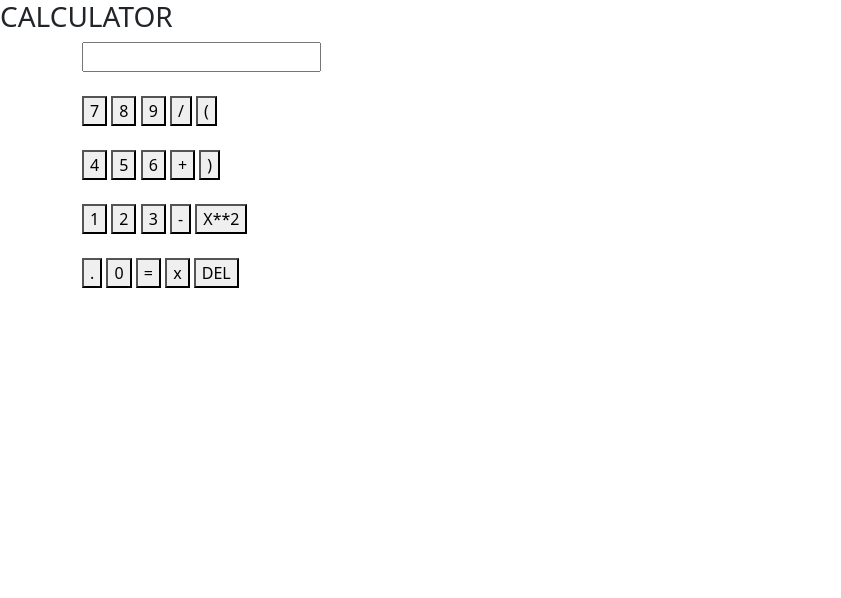
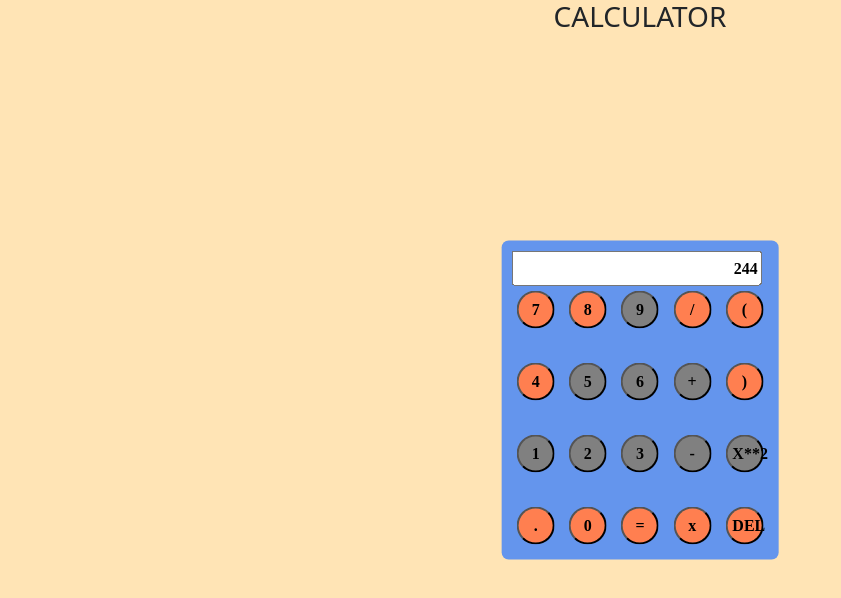
Before and after one commit to KOLAWOLEADE/My-Calculator, a plain HTML site: page index.html in a window 1280 px wide. Shown: the whole page, without its empty margins (0-841 px from the left). Drawn offline with Linux system fonts and the light colour scheme.

Commit message:
add background

```diff
--- a/css/style.css
+++ b/css/style.css
@@ -0,0 +1,56 @@
+body{
+    background-color: moccasin;
+
+}
+
+h3{
+
+    text-align: center;
+}
+
+.cal{
+    position: absolute;
+    top: 50%;
+    left: 50%;
+    transform: translate(-50%,-50%);
+    background: cornflowerblue;
+
+    border-radius: 7px;
+    padding: 10px;
+}
+
+.result{
+    width: 250px;
+    height: 35px;
+    text-align: right;
+    font-weight: bold;
+    font-style: normal;
+    font-family: 'Times New Roman', Times, serif;
+}
+
+.calc-btn{
+    margin: 5px;
+    padding: 5px;
+    font-weight: bold;
+    width: 38px;
+    height: 38px;
+    border-radius: 19px;
+    text-align: center;
+    background-color: coral;
+    font-style: normal;
+    font-family: 'Times New Roman', Times, serif;
+
+}
+
+.design{
+    background-color: grey;
+    font-weight: bold;
+    width: 38px;
+    height: 38px;
+    border-radius: 19px;
+    text-align: center;
+    margin: 5px;
+    padding: 5px;
+    font-style: normal;
+    font-family: 'Times New Roman', Times, serif;
+}
--- a/index.html
+++ b/index.html
@@ -5,50 +5,52 @@
     <meta http-equiv="X-UA-Compatible" content="IE=edge">
     <meta name="viewport" content="width=device-width, initial-scale=1.0">
     <title>my-calculator</title>
-    <script src="js/jquery-3.6.0.js"></script>
-    <script src="js/script.js"></script>
+    <script  src="js/jquery-3.6.0.js"></script>
+    <script type="text/javascript"></script>
     <link rel="stylesheet" href="css/bootstrap.css">
     <link rel="stylesheet" href="css/style.css">
 </head>
 <body>
     <h3>CALCULATOR</h3>
     <div class="container">
-        <div class="jumbotron">
-
-    <input type="text" id="cal"><br><br>
+        <div class="cal">
+            <div>
+    <input type="text" class="result" value="244" readonly>
+            </div>
 
     <!-- buttons -->
 <div>
-    <button class="onclick">7</button>
-    <button class="onclick">8</button>
-    <button class="onclick">9</button>
-    <button class="onclick">/</button>
-    <button class="onclick">(</button>
+    <button type="button" class="calc-btn">7</button>
+    <button type="button" class="calc-btn">8</button>
+    <button type="button" class="design">9</button>
+    <button type="button" class="calc-btn">/</button>
+    <button type="button" class="calc-btn">(</button>
 </div><br>
 
 <div>
-    <button class="onclick">4</button>
-    <button class="onclick">5</button>
-    <button class="onclick">6</button>
-    <button class="onclick">+</button>
-    <button class="onclick">)</button>
+    <button type="button" class="calc-btn">4</button>
+    <button type="button" class="design">5</button>
+    <button type="button" class="design">6</button>
+    <button type="button" class="design">+</button>
+    <button type="button" class="calc-btn">)</button>
 </div><br>
 
 <div>
-    <button class="onclick">1</button>
-    <button class="onclick">2</button>
-    <button class="onclick">3</button>
-    <button class="onclick">-</button>
-    <button class="onclick">X**2</button>
+    <button type="button" class="design">1</button>
+    <button type="button" class="design">2</button>
+    <button type="button" class="design">3</button>
+    <button type="button" class="design">-</button>
+    <button type="button" class="design">X**2</button>
 </div><br>
 
 <div>
-    <button class="onclick">.</button>
-    <button class="onclick">0</button>
-    <button class="onclick">=</button>
-    <button class="onclick">x</button>
-    <button class="onclick">DEL</button>
+    <button type="button" class="calc-btn">.</button>
+    <button type="button" class="calc-btn">0</button>
+    <button type="button" class="calc-btn">=</button>
+    <button type="button" class="calc-btn">x</button>
+    <button type="button" class="calc-btn">DEL</button>
 </div>
+
 
     </div>
 
--- a/js/script.js
+++ b/js/script.js
@@ -0,0 +1,13 @@
+// $(document).ready
+(function()
+ {$(".calc-btn").on("click",function(){
+    $(".result").val ($(".resuit").val() + $(this).html() );
+
+    })
+
+    // $("")
+
+
+
+
+})
```
